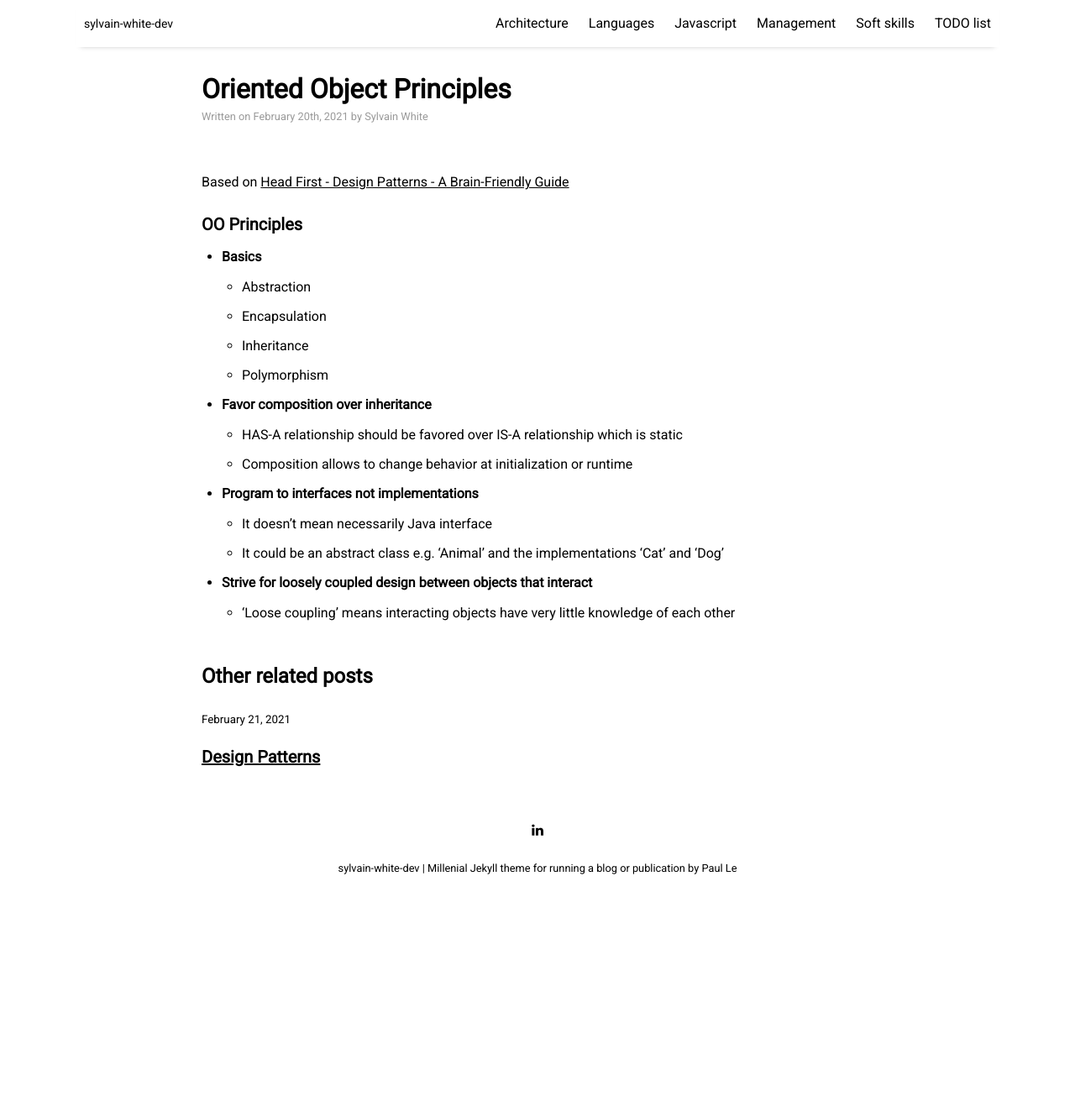
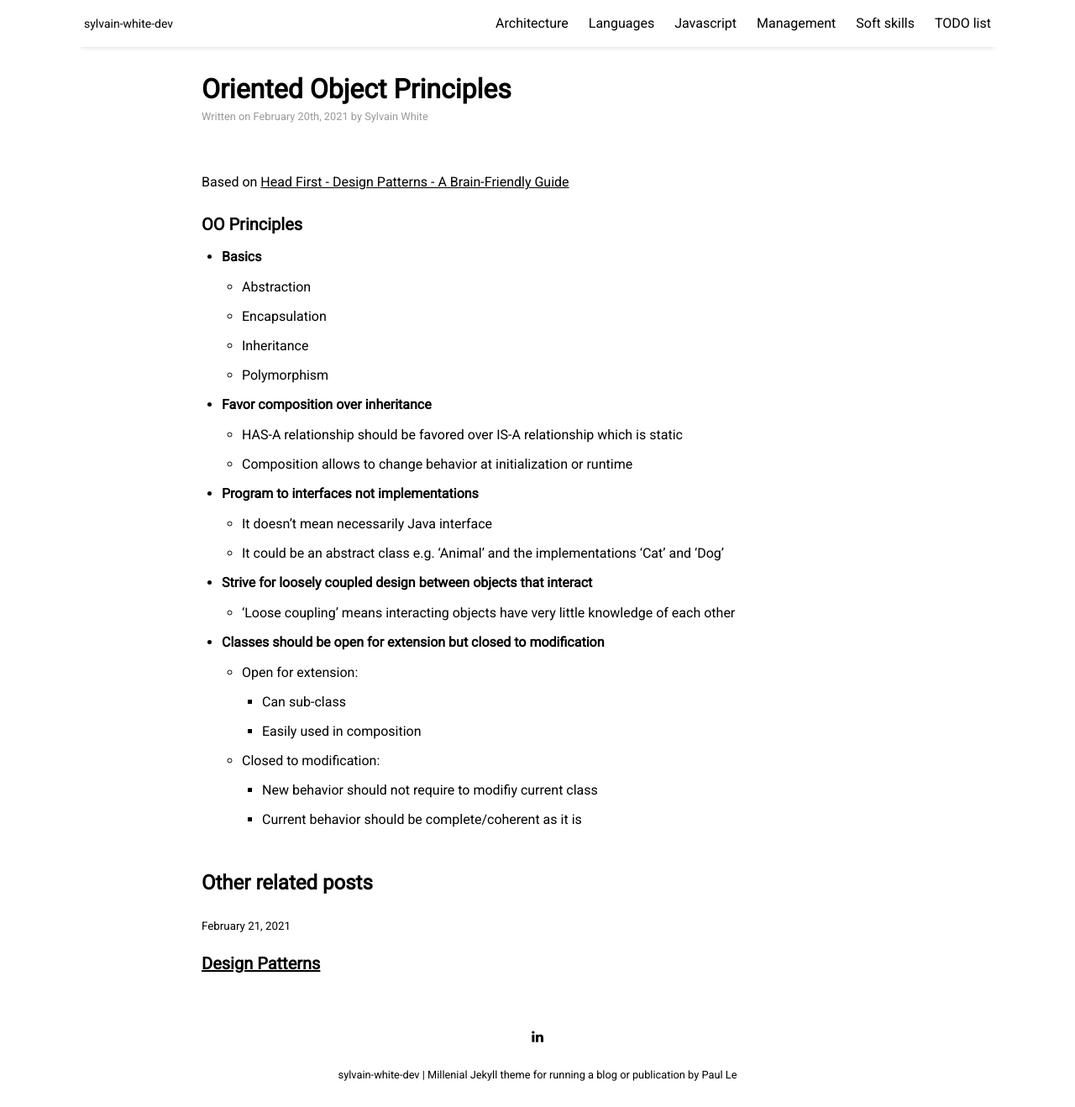
Before and after one commit to sylvainwhite/sylvain-white-dev, a Jekyll site: the page built from _posts/2021-02-20-ooPrinciples.md, in a window 1280 px wide and 1318 px high. Shown: the whole window at 84% size. Built offline with Jekyll 4.4.1, drawn with Linux system fonts in a browser that asks for light colours; nearby versions of some CDN libraries.

Commit message:
Update oo principles post

```diff
--- a/_posts/2021-02-20-ooPrinciples.md
+++ b/_posts/2021-02-20-ooPrinciples.md
@@ -29,3 +29,12 @@ Based on [Head First - Design Patterns - A Brain-Friendly Guide](https://www.ama
 
 * #### Strive for loosely coupled design between objects that interact
     * 'Loose coupling' means interacting objects have very little knowledge of each other
+
+* #### Classes should be open for extension but closed to modification
+
+    * Open for extension:
+        * Can sub-class
+        * Easily used in composition
+    * Closed to modification:
+        * New behavior should not require to modifiy current class
+        * Current behavior should be complete/coherent as it is
```
